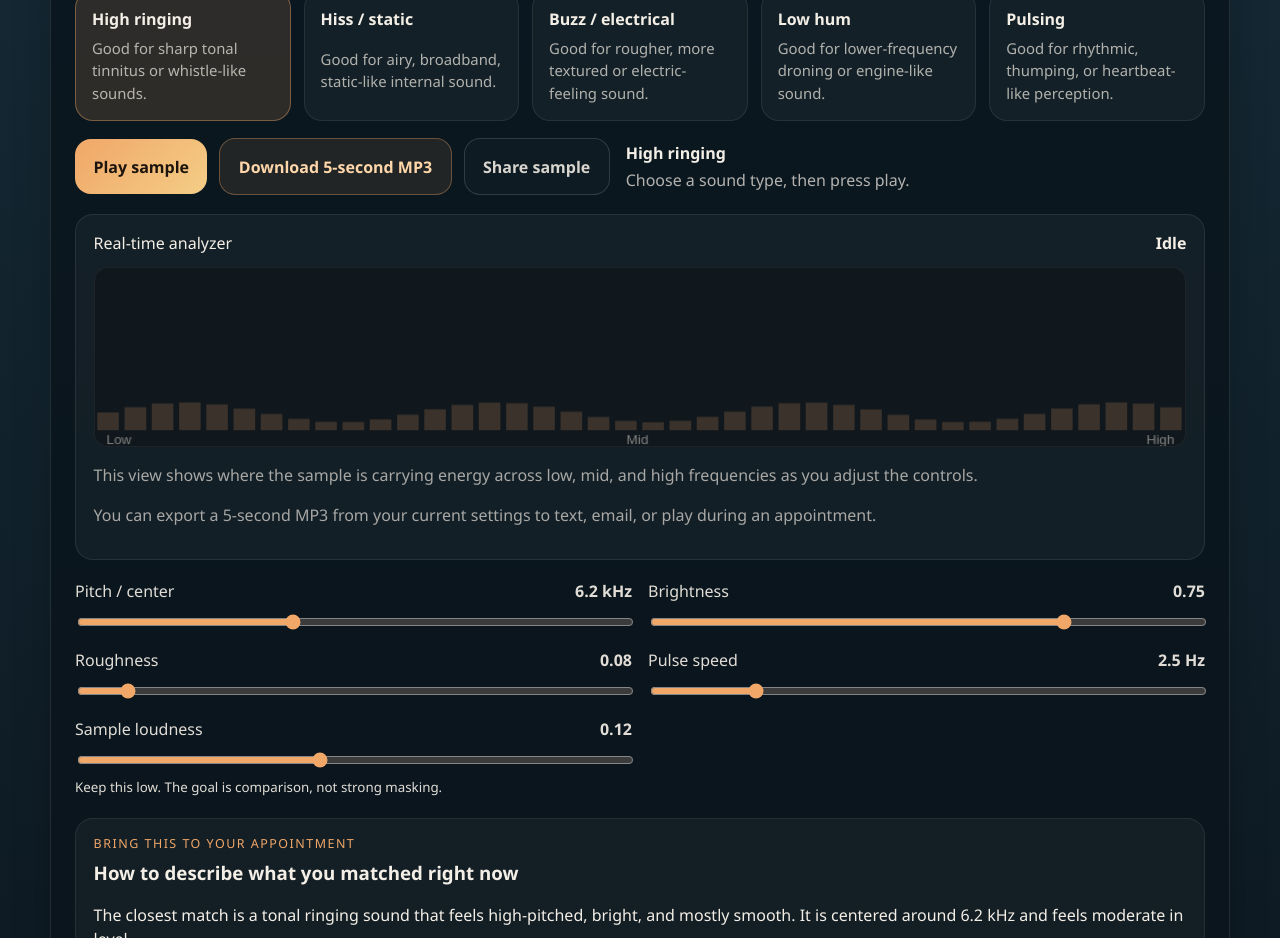
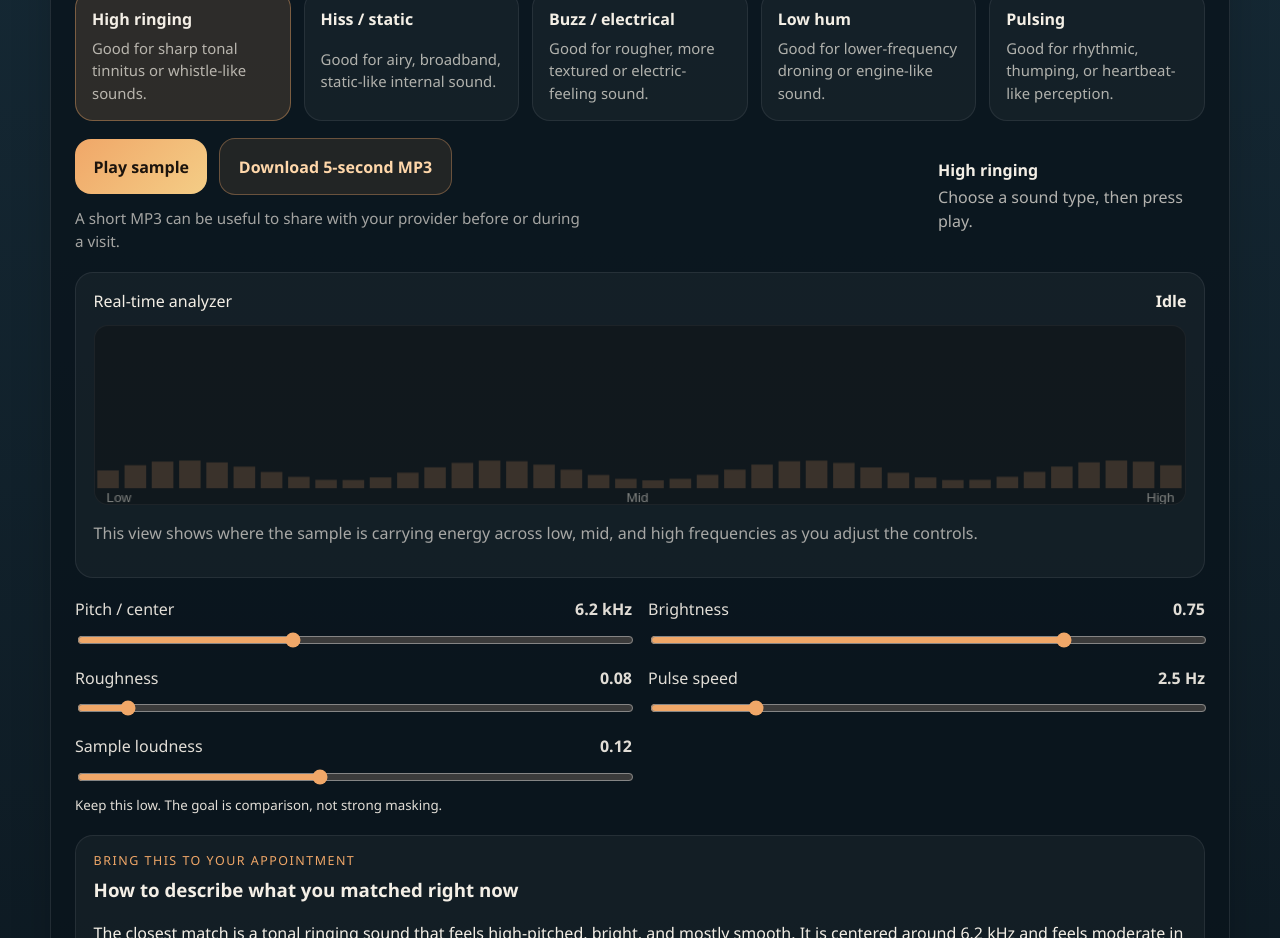
Before and after one commit to wiseguy16/TinnitusGuide, a React (Vite) app: page / in a window 1280 px wide. Shown: the part 2000-2938 px from the top of the page. Built offline with nearby package versions, Linux system fonts and the light colour scheme.

Commit message:
Simplify TinnitusGuide export UI

```diff
--- a/src/components/SoundExplorer.jsx
+++ b/src/components/SoundExplorer.jsx
@@ -189,8 +189,7 @@ export default function SoundExplorer() {
   const [isPlaying, setIsPlaying] = useState(false);
   const [status, setStatus] = useState("Choose a sound type, then press play.");
   const [isExporting, setIsExporting] = useState(false);
-  const [shareStatus, setShareStatus] = useState("");
-  const [exportedSample, setExportedSample] = useState(null);
+  const exportedSampleRef = useRef(null);
 
   if (!simulatorRef.current) {
     simulatorRef.current = new TinnitusSimulator();
@@ -203,20 +202,17 @@ export default function SoundExplorer() {
   }, [params, isPlaying]);
 
   useEffect(() => {
-    setExportedSample((current) => {
-      if (current?.url) {
-        window.URL.revokeObjectURL(current.url);
+    if (exportedSampleRef.current?.url) {
+      window.URL.revokeObjectURL(exportedSampleRef.current.url);
+      exportedSampleRef.current = null;
     }
-      return null;
-    });
-    setShareStatus("");
   }, [params]);
 
   useEffect(() => () => {
-    if (exportedSample?.url) {
-      window.URL.revokeObjectURL(exportedSample.url);
+    if (exportedSampleRef.current?.url) {
+      window.URL.revokeObjectURL(exportedSampleRef.current.url);
     }
-  }, [exportedSample]);
+  }, []);
 
   useEffect(() => {
     const canvas = canvasRef.current;
@@ -302,6 +298,11 @@ export default function SoundExplorer() {
 
   const currentMode = MODES.find((mode) => mode.value === params.mode) ?? MODES[0];
   const description = buildDescription(params, currentMode);
+  const canShareFiles = Boolean(
+    typeof navigator !== "undefined"
+      && navigator.share
+      && navigator.canShare,
+  );
 
   const applyMode = (mode) => {
     setParams((current) => ({
@@ -334,21 +335,17 @@ export default function SoundExplorer() {
     const blob = toMp3Blob(renderedBuffer);
     const fileName = buildExportFilename(params);
     const url = window.URL.createObjectURL(blob);
-
-    setExportedSample((current) => {
-      if (current?.url) {
-        window.URL.revokeObjectURL(current.url);
+    if (exportedSampleRef.current?.url) {
+      window.URL.revokeObjectURL(exportedSampleRef.current.url);
     }
-      return { blob, fileName, url };
-    });
-
-    return { blob, fileName, url };
+    const sample = { blob, fileName, url };
+    exportedSampleRef.current = sample;
+    return sample;
   };
 
   const handleDownloadMp3 = async () => {
     try {
       setIsExporting(true);
-      setShareStatus("Preparing your 5-second MP3...");
       const sample = await createExportedSample();
       window.setTimeout(() => {
         const anchor = document.createElement("a");
@@ -358,10 +355,9 @@ export default function SoundExplorer() {
         anchor.click();
         anchor.remove();
       }, 0);
-      setShareStatus("Your MP3 is ready below, and a download should start automatically.");
     } catch (error) {
       console.error(error);
-      setShareStatus(
+      setStatus(
         error instanceof Error
           ? `We could not create the MP3 sample right now: ${error.message}`
           : "We could not create the MP3 sample right now.",
@@ -374,8 +370,7 @@ export default function SoundExplorer() {
   const handleShareMp3 = async () => {
     try {
       setIsExporting(true);
-      setShareStatus("Preparing your 5-second MP3...");
-      const sample = exportedSample ?? await createExportedSample();
+      const sample = exportedSampleRef.current ?? await createExportedSample();
       const file = new File([sample.blob], sample.fileName, { type: "audio/mpeg" });
 
       if (
@@ -388,17 +383,15 @@ export default function SoundExplorer() {
           text: "Here is a 5-second sample that matches what I hear most closely.",
           files: [file],
         });
-        setShareStatus("Sample shared.");
+        setStatus("Sample shared.");
         return;
       }
-
-      setShareStatus("Sharing is not supported here, but your MP3 is ready below to download.");
     } catch (error) {
       if (error?.name === "AbortError") {
-        setShareStatus("Sharing canceled.");
+        setStatus("Sharing canceled.");
       } else {
         console.error(error);
-        setShareStatus(
+        setStatus(
           error instanceof Error
             ? `We could not share the MP3 sample right now: ${error.message}`
             : "We could not share the MP3 sample right now.",
@@ -447,6 +440,7 @@ export default function SoundExplorer() {
           >
             {isExporting ? "Creating MP3..." : "Download 5-second MP3"}
           </button>
+          {canShareFiles ? (
             <button
               className="ghost-button"
               disabled={isExporting}
@@ -455,11 +449,14 @@ export default function SoundExplorer() {
             >
               Share sample
             </button>
+          ) : null}
+          <span className="explorer-helper muted-text">
+            A short MP3 can be useful to share with your provider before or during a visit.
+          </span>
         </div>
         <div className="explorer-status">
           <strong>{currentMode.label}</strong>
           <span>{status}</span>
-          {shareStatus ? <span>{shareStatus}</span> : null}
         </div>
       </div>
 
@@ -479,31 +476,6 @@ export default function SoundExplorer() {
           This view shows where the sample is carrying energy across low, mid,
           and high frequencies as you adjust the controls.
         </p>
-        <p className="muted-text">
-          You can export a 5-second MP3 from your current settings to text, email,
-          or play during an appointment.
-        </p>
-        {exportedSample ? (
-          <div className="export-card">
-            <div className="field-row">
-              <span>Generated sample</span>
-              <strong>5-second MP3</strong>
-            </div>
-            <audio className="export-audio" controls src={exportedSample.url}>
-              Your browser does not support audio playback.
-            </audio>
-            <div className="export-links">
-              <a
-                className="secondary-button export-link"
-                download={exportedSample.fileName}
-                href={exportedSample.url}
-              >
-                Download MP3
-              </a>
-              <span className="muted-text">{exportedSample.fileName}</span>
-            </div>
-          </div>
-        ) : null}
       </div>
 
       <div className="explorer-grid">
--- a/src/styles.css
+++ b/src/styles.css
@@ -228,6 +228,11 @@ input[type="range"] {
   align-items: center;
 }
 
+.explorer-helper {
+  max-width: 32rem;
+  font-size: 0.95rem;
+}
+
 .explorer-status {
   display: grid;
   gap: 0.15rem;
@@ -250,31 +255,6 @@ input[type="range"] {
   border-radius: 18px;
   background: rgba(255, 255, 255, 0.04);
   border: 1px solid rgba(255, 255, 255, 0.08);
-}
-
-.export-card {
-  display: grid;
-  gap: 0.9rem;
-  margin-top: 1rem;
-  padding: 1rem;
-  border-radius: 16px;
-  background: rgba(255, 255, 255, 0.04);
-  border: 1px solid rgba(255, 255, 255, 0.08);
-}
-
-.export-audio {
-  width: 100%;
-}
-
-.export-links {
-  display: flex;
-  flex-wrap: wrap;
-  gap: 0.75rem;
-  align-items: center;
-}
-
-.export-link {
-  text-decoration: none;
 }
 
 .waveform-canvas {
@@ -388,6 +368,10 @@ input[type="range"] {
     width: 100%;
   }
 
+  .explorer-helper {
+    max-width: none;
+  }
+
   .hero-art {
     margin: 0;
   }
```
Lines whose indentation alone changed are shown as unchanged.
